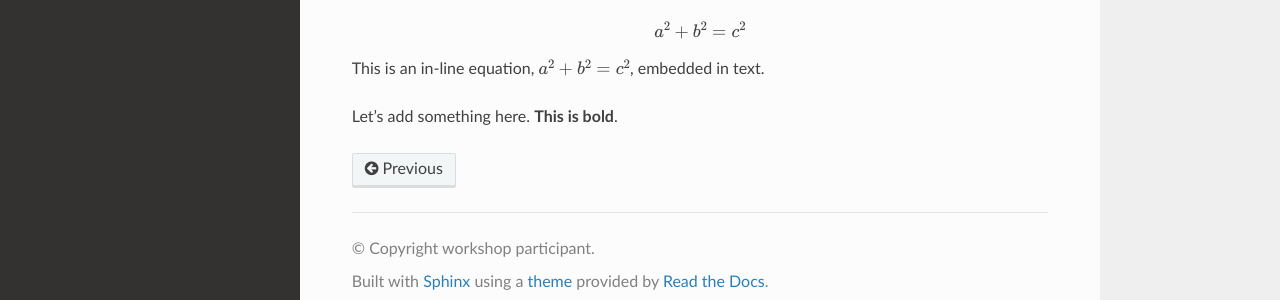
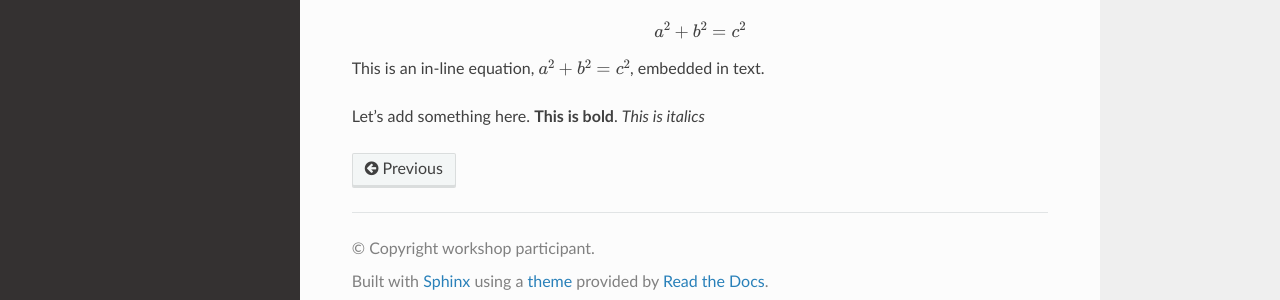
Before and after one commit to astn123/doc_example, a Sphinx documentation site: the page built from doc/another-feature.md, in a window 1280 px wide and 1393 px high. Shown: the part 1075-1375 px from the top of the window. Built offline with Sphinx 7.4.7 and the Read the Docs theme 2.0.0, drawn with Linux system fonts in a browser that asks for light colours.

Commit message:
On branch main  Your branch is up to date with 'origin/main'.
 Changes to be committed:
	modified:   doc/another-feature.md

```diff
--- a/doc/another-feature.md
+++ b/doc/another-feature.md
@@ -50,4 +50,4 @@ a^2 + b^2 = c^2
 
 This is an in-line equation, {math}`a^2 + b^2 = c^2`, embedded in text.
 
-Let's add something here. **This is bold**.
+Let's add something here. **This is bold**. *This is italics*
```
